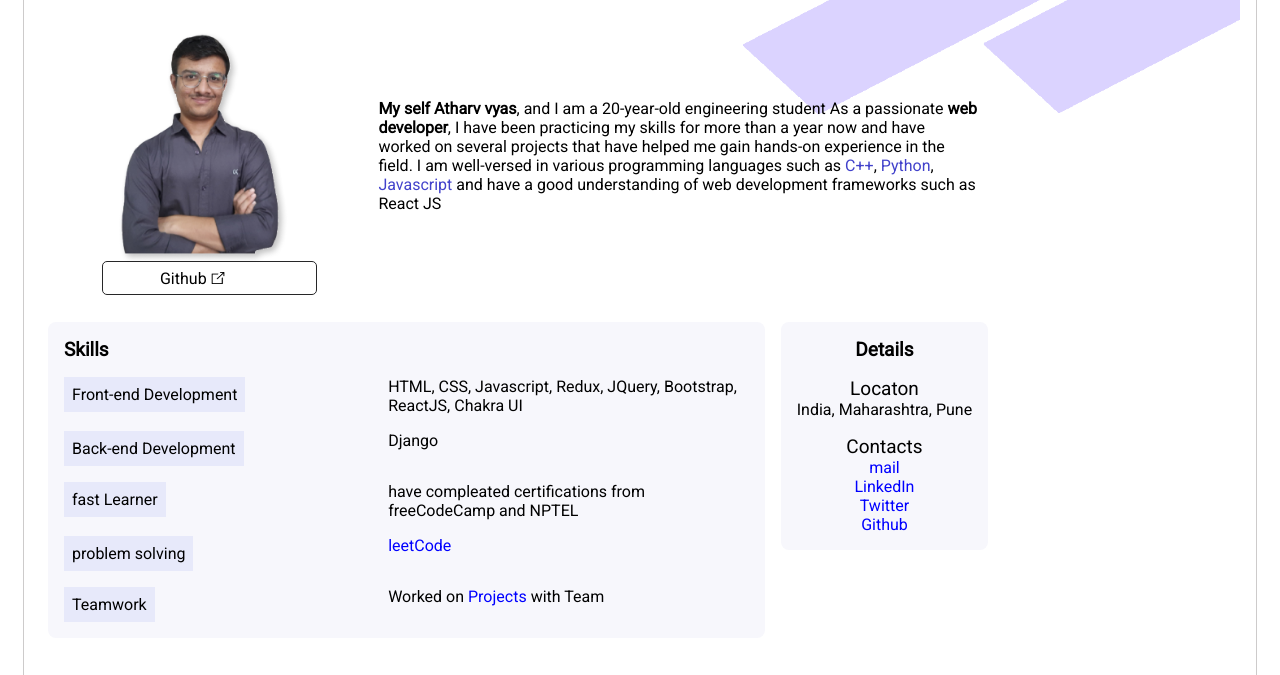
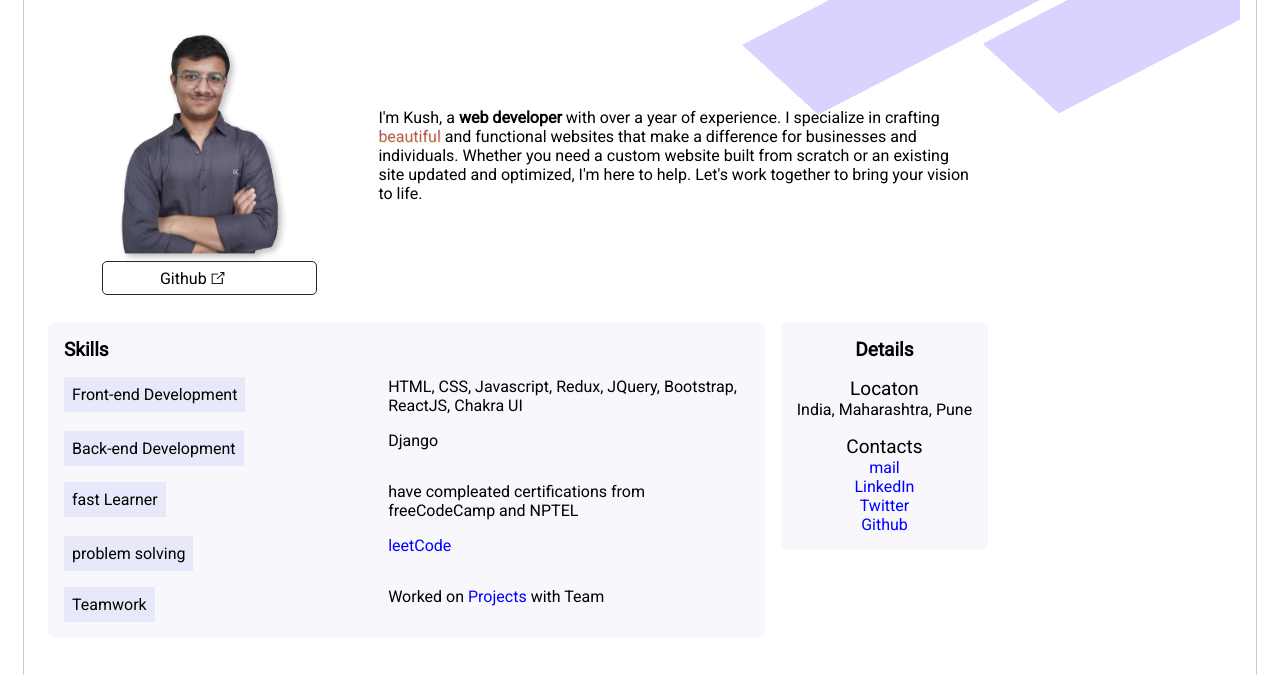
Before and after one commit to Mr-okey/Resume, a plain HTML site: page index.html in a window 1280 px wide. Shown: the part 63-738 px from the top of the page. Drawn offline with Linux system fonts and the light colour scheme; files whose address does not match are found by name.

Commit message:
change desc

```diff
--- a/index.html
+++ b/index.html
@@ -34,14 +34,10 @@
             </div>
             <div id="desc">
                 <span>
-                    <b>My self Atharv vyas</b>, and I am a 20-year-old engineering student
-
-                    As a passionate <b>web developer</b>, I have been practicing my skills for more
-                    than a year now and have worked on several projects that have helped
-                    me gain hands-on experience in the field. I am well-versed in various
-                    programming languages such as <p class="blue-txt">C++</p>, <p class="blue-txt">Python</p>, <p
-                        class="blue-txt">Javascript</p> and have a
-                    good understanding of web development frameworks such as React JS
+                    I'm Kush, a <b>web developer</b> with over a year of experience. I specialize in crafting <p class="beautiful">beautiful</p> and
+                    functional websites that make a difference for businesses and individuals. Whether you need a custom
+                    website built from scratch or an existing site updated and optimized, I'm here to help. Let's work
+                    together to bring your vision to life.
                 </span>
             </div>
         </div>
@@ -90,7 +86,7 @@
                 <div id="status">
                     <b class="big">Current Status</b>
                     <p style="margin-left: 2em;">Serving as a part of Team web development CSI DYPIEMR
-Fresher Looking for summer Internship.</p>
+                        Fresher Looking for summer Internship.</p>
                 </div>
             </div>
         </div>
--- a/src/index.css
+++ b/src/index.css
@@ -62,7 +62,6 @@ html, body {
 
 }
 #main {
-    background: transparent;
     position: relative;
     z-index: 3;
     padding: 1em;
@@ -136,6 +135,15 @@ html, body {
 
 #desc {
     max-width: 50%;
+}
+#desc * {
+    display: inline;
+}
+.beautiful {
+    text-shadow: 1px 1px 0px rgba(117, 117, 117, 0.137);
+    background: -webkit-linear-gradient(90deg, #D38312, #A83279);
+    -webkit-background-clip: text;
+    -webkit-text-fill-color: transparent;
 }
 
 .blue-txt {
```
